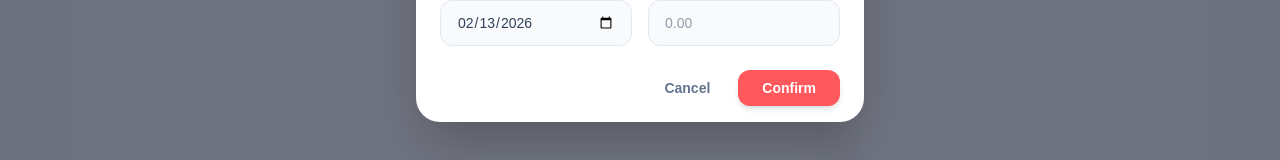
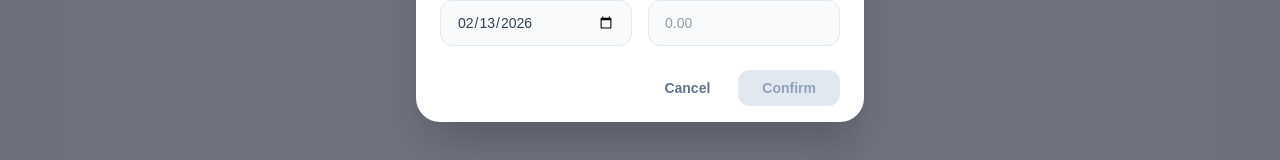
Before and after one commit to Paularix/growth-metrics-app, a Next.js app: page / in a window 1280 px wide. Both pictures are taken after a click on the button "Add". Shown: the part 474-634 px from the top of the page. Built offline with nearby package versions, Linux system fonts and the light colour scheme; no server answers; the database is empty.

Commit message:
disable states and visual feedback

```diff
--- a/src/components/ui/CustomDialog/CustomDialog.tsx
+++ b/src/components/ui/CustomDialog/CustomDialog.tsx
@@ -13,8 +13,8 @@ const styles = {
   title: 'text-xl font-bold text-slate-800',
   body: 'p-6 py-2',
   actions: 'p-4 px-6 flex justify-end gap-3',
-  btnCancel: 'px-4 py-2 text-sm font-semibold text-slate-500 hover:text-slate-700 hover:bg-slate-100 rounded-xl',
-  btnConfirm: 'px-6 py-2 text-sm font-bold text-white bg-[#ff585d] hover:bg-[#ff4046] rounded-xl shadow-md active:scale-95',
+  btnCancel: 'px-4 py-2 text-sm font-semibold text-slate-500 hover:text-slate-700 hover:bg-slate-100 rounded-xl disabled:opacity-50 disabled:cursor-not-allowed',
+  btnConfirm: 'px-6 py-2 text-sm font-bold text-white bg-[#ff585d] hover:bg-[#ff4046] rounded-xl shadow-md active:scale-95 transition-all disabled:bg-slate-200 disabled:text-slate-400 disabled:shadow-none disabled:active:scale-100 disabled:cursor-not-allowed',
 };
 
 /**
@@ -49,7 +49,11 @@ export const CustomDialog = ({
         <div className={styles.header}>
           <h2 className={styles.title}>{title}</h2>
           {!closeDisabled && onClose && (
-            <button onClick={onClose} className='text-slate-400 hover:text-slate-600 p-1 transition-colors text-lg'>
+            <button
+              onClick={onClose}
+              className='text-slate-400 hover:text-slate-600 p-1 transition-colors text-lg disabled:opacity-30'
+              disabled={closeDisabled}
+            >
               ✕
             </button>
           )}
@@ -63,7 +67,11 @@ export const CustomDialog = ({
               </button>
             )}
             {onConfirm && (
-              <button disabled={confirmDisabled} onClick={onConfirm} className={styles.btnConfirm}>
+              <button
+                disabled={confirmDisabled}
+                onClick={onConfirm}
+                className={styles.btnConfirm}
+              >
                 {labels.confirm}
               </button>
             )}
```
